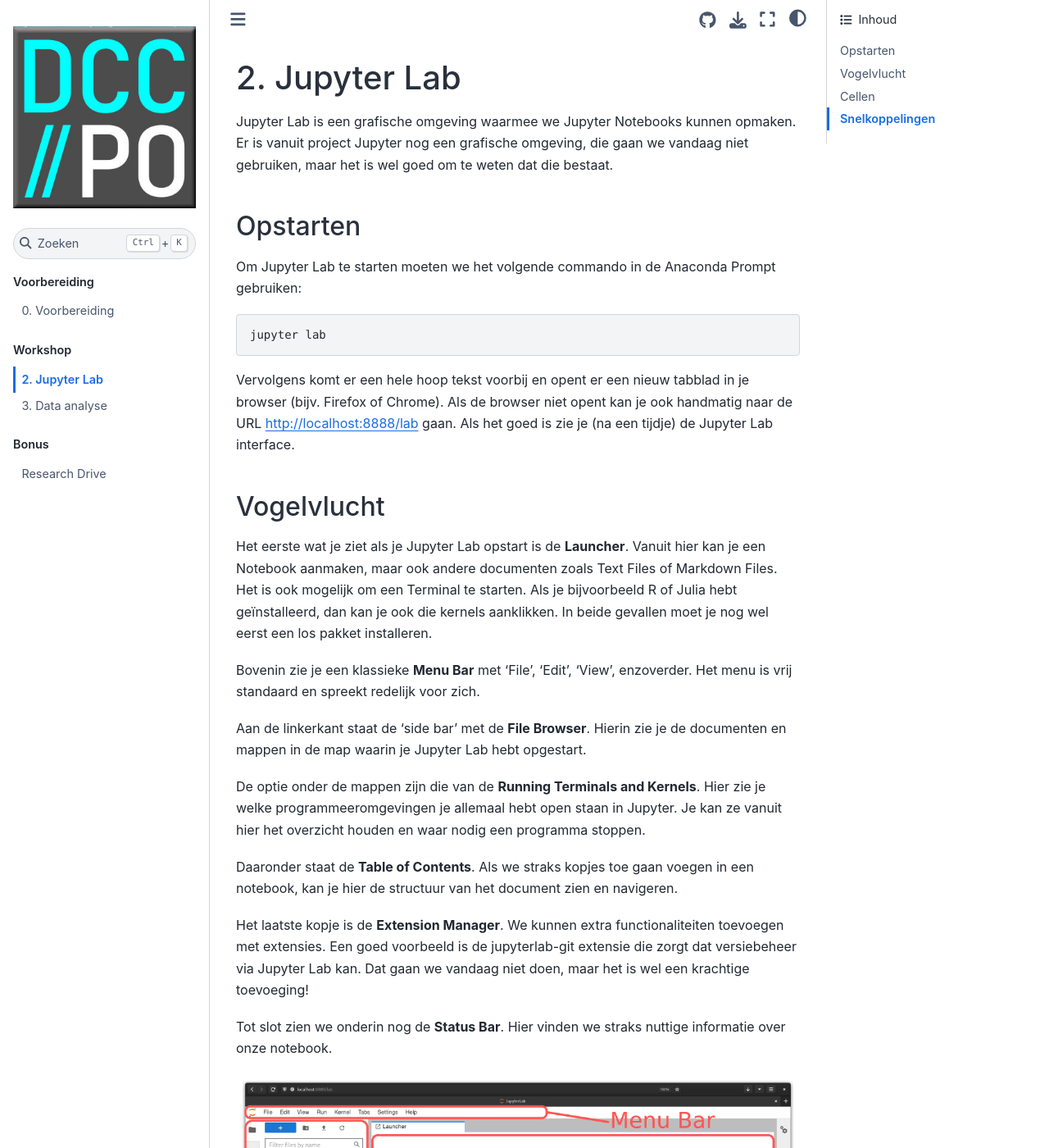
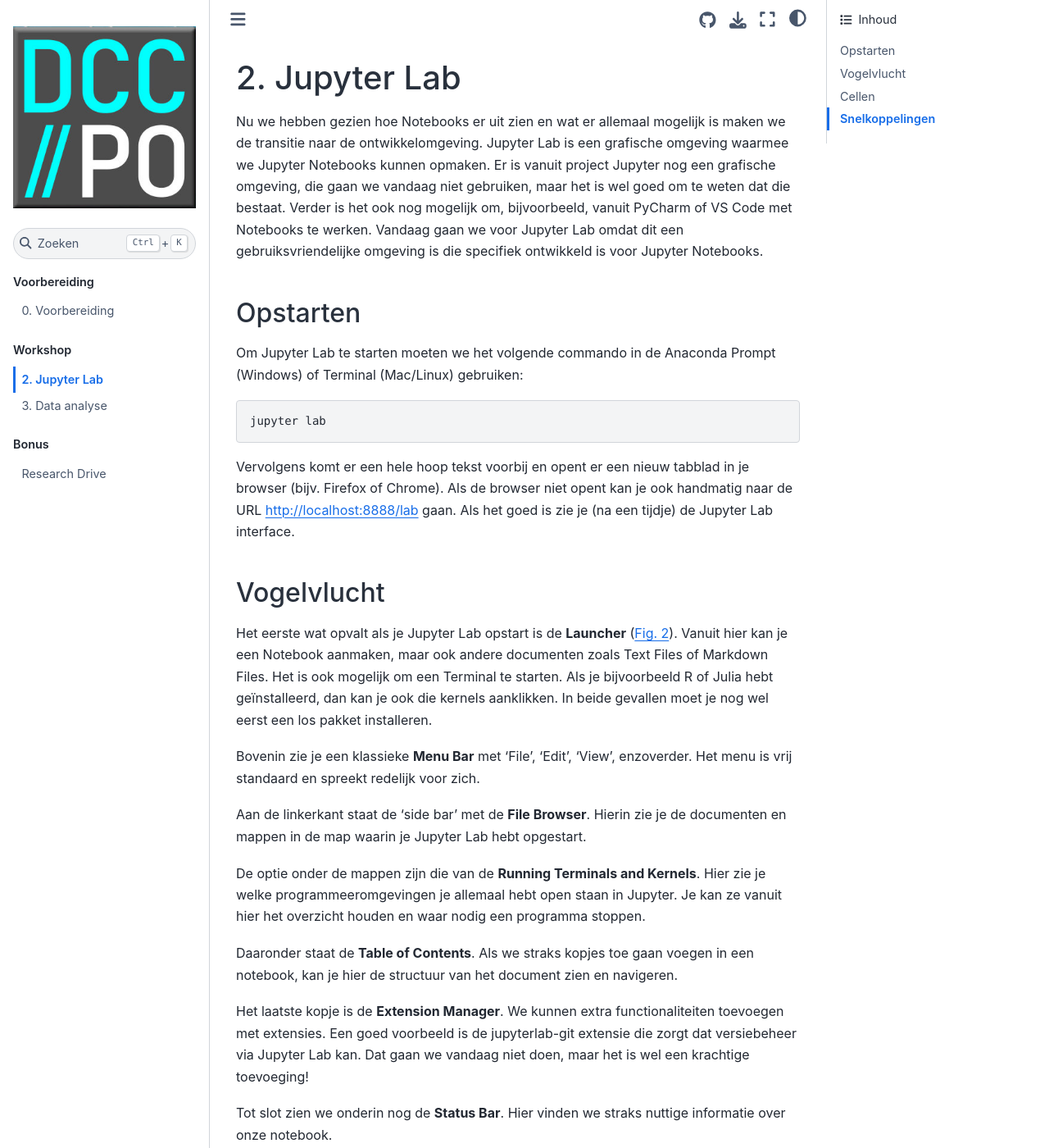
Before and after one commit to rickdkk/DCC-workshop, a Jupyter Book: the page built from chapters/jupyter-lab.md, in a window 1280 px wide and 1400 px high. Shown: the whole window at 82% size. Built offline with Jupyter Book 1.0.4 settings and Sphinx 7.4.7 and the Sphinx Book theme 1.1.4, drawn with Linux system fonts in a browser that asks for light colours; pages that are not in the unit, such as notebooks, are missing from menus; some of the changed text lies outside the part shown.

Commit message:
Improved text

````diff
--- a/chapters/jupyter-lab.md
+++ b/chapters/jupyter-lab.md
@@ -1,23 +1,26 @@
 # 2. Jupyter Lab
 
+Nu we hebben gezien hoe Notebooks er uit zien en wat er allemaal mogelijk is maken we de transitie naar de ontwikkelomgeving.
 Jupyter Lab is een grafische omgeving waarmee we Jupyter Notebooks kunnen opmaken. Er is vanuit project Jupyter nog een
-grafische omgeving, die gaan we vandaag niet gebruiken, maar het is wel goed om te weten dat die bestaat.
+grafische omgeving, die gaan we vandaag niet gebruiken, maar het is wel goed om te weten dat die bestaat. Verder is het
+ook nog mogelijk om, bijvoorbeeld, vanuit PyCharm of VS Code met Notebooks te werken. Vandaag gaan we voor Jupyter Lab
+omdat dit een gebruiksvriendelijke omgeving is die specifiek ontwikkeld is voor Jupyter Notebooks.
 
 ## Opstarten
 
-Om Jupyter Lab te starten moeten we het volgende commando in de Anaconda Prompt gebruiken:
+Om Jupyter Lab te starten moeten we het volgende commando in de Anaconda Prompt (Windows) of Terminal (Mac/Linux) gebruiken:
 
 ```shell
 jupyter lab
 ```
 
-Vervolgens komt er een hele hoop tekst voorbij en opent er een nieuw tabblad in je browser (bijv.
-Firefox of Chrome). Als de browser niet opent kan je ook handmatig naar de URL <http://localhost:8888/lab>
-gaan. Als het goed is zie je (na een tijdje) de Jupyter Lab interface.
+Vervolgens komt er een hele hoop tekst voorbij en opent er een nieuw tabblad in je browser (bijv. Firefox of Chrome).
+Als de browser niet opent kan je ook handmatig naar de URL <http://localhost:8888/lab> gaan. Als het goed is zie je
+(na een tijdje) de Jupyter Lab interface.
 
 ## Vogelvlucht
 
-Het eerste wat je ziet als je Jupyter Lab opstart is de **Launcher**. Vanuit hier kan je een Notebook
+Het eerste wat opvalt als je Jupyter Lab opstart is de **Launcher** ({numref}`user-interface-fig`). Vanuit hier kan je een Notebook
 aanmaken, maar ook andere documenten zoals Text Files of Markdown Files. Het is ook mogelijk om een
 Terminal te starten. Als je bijvoorbeeld R of Julia hebt geïnstalleerd, dan kan je ook die kernels aanklikken.
 In beide gevallen moet je nog wel eerst een los pakket installeren.
@@ -41,13 +44,15 @@
 Tot slot zien we onderin nog de **Status Bar**. Hier vinden we straks nuttige informatie over onze notebook.
 
 :::{figure} ../figures/jupyter-lab-interface.png
+:name: user-interface-fig
+De gebruikersinterface van Jupyter Lab.
 :::
 
 ## Cellen
 
-Laten we nu eerst een Notebook openen. Klik in de Launcher op de Python 3 Notebook. Als het goed is zie je nu een
-relatief leeg scherm met één cell. Bovenin staat Untitled.ipynb. De **.ipynb** extensie wordt gebruikt om notebooks aan te
-geven. De data in het bestand zelf is tekst bestand in de vorm van een JSON file.
+Laten we nu eerst een Notebook openen. Klik in de Launcher op de `Python 3` Notebook. Als het goed is zie je nu een
+relatief leeg scherm met één cell. Bovenin staat Untitled.ipynb. De **.ipynb** extensie wordt gebruikt om notebooks aan
+te geven. De data in het bestand zelf is tekst bestand in de vorm van een JSON file.
 
 ### Command en edit mode
 
@@ -134,8 +139,11 @@
 | `dd`            | Command | Verwijder een cell                  |
 | `z`             | Command | Herstel een cell                    |
 | `c/v/x`         | Command | Kopiëren/Plakken/Snijden            |
+| `00`            | Command | Reset de kernel                     |
+| `Ctrl + b`      |         | Open/sluit het zijpaneel            |
 | `Ctrl + Enter`  | Edit    | Voer de cell uit                    |
 | `Shift + Enter` | Edit    | Voer de cell uit en maak een nieuwe |
 
+
 Alle snelkopelingen zijn terug te vinden in de **Advanced Settings Editor** (`Ctrl + ,`) en staan achter alle commando's
 in de menu's zelf.
````
Also changed, not shown: 1 other file.
